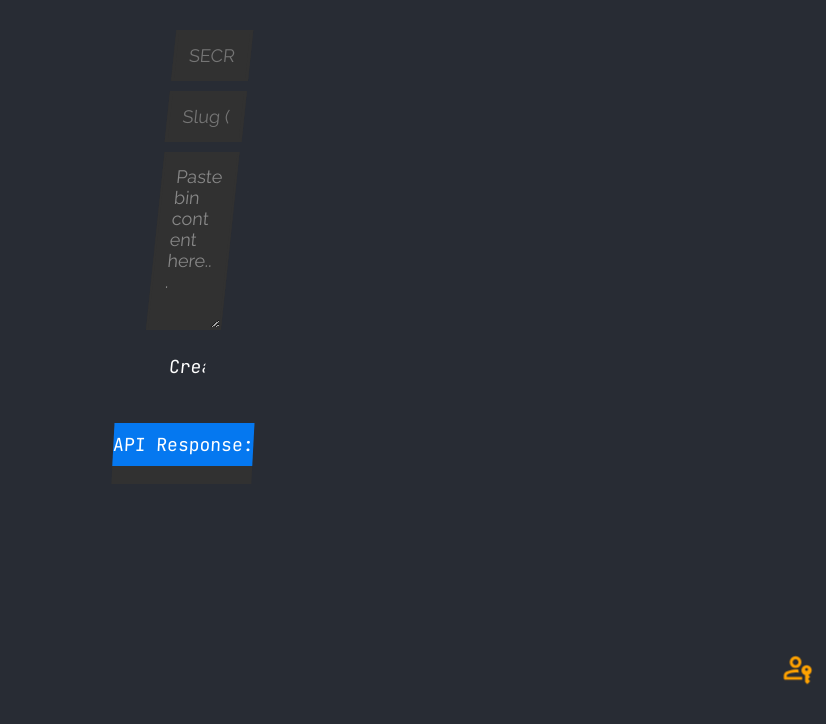
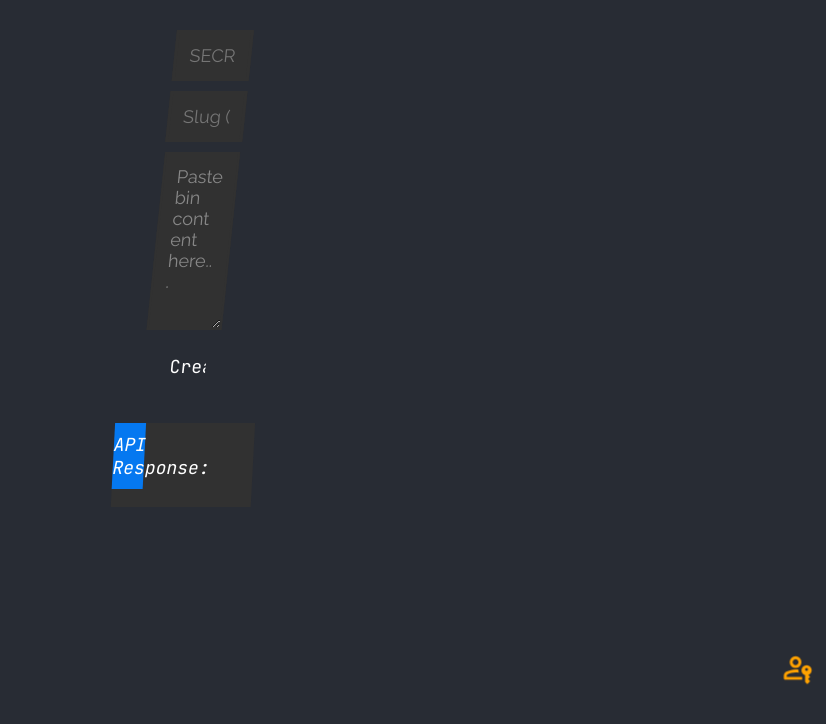
Before and after one commit to peme969/pastebin, a website: page src/index.html in a window 1280 px wide. Shown: the part 86-810 px from the top of the page, without its empty margins (454-1280 px from the left). Drawn offline with nearby package versions, Linux system fonts and the light colour scheme.

Commit message:
updates again

```diff
--- a/src/index.html
+++ b/src/index.html
@@ -230,7 +230,7 @@ flex-direction: column-reverse;
   margin-top: 30px;
 }
 #had {
-  width: 100%;
+  width: 22%;
     background-color: #0578f0;
     color: #ffffff;
     text-align: center;
@@ -241,6 +241,7 @@ flex-direction: column-reverse;
     font-optical-sizing: auto;
     font-weight: 400;
     font-style: normal;
+    font-style: italic;
 }
         </style>
     </head>
```
